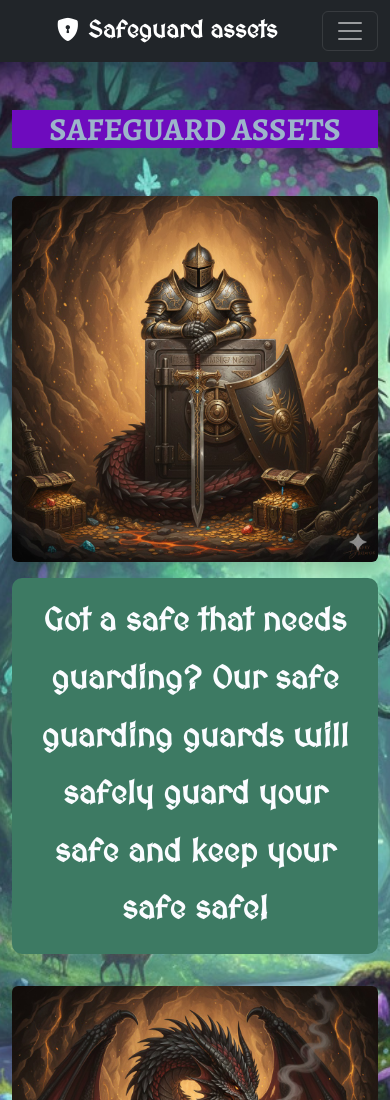
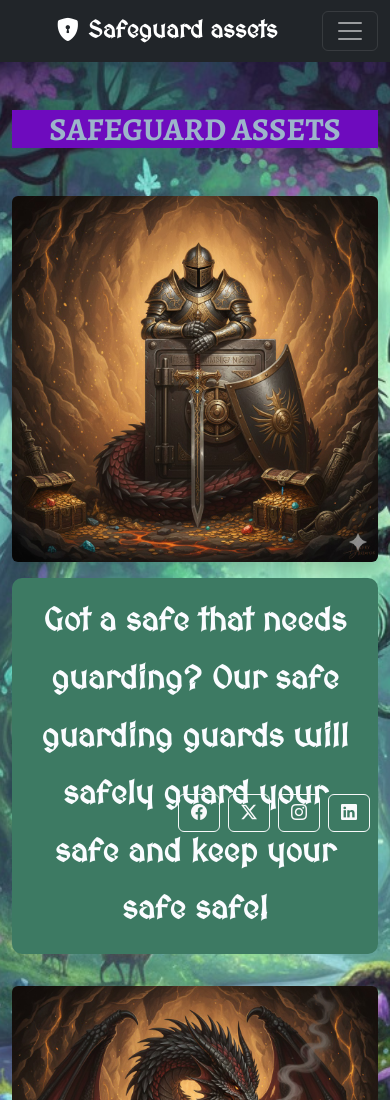
Before and after one commit to rikity432/safeguarding, a plain HTML site: page index.html in a window 390 px wide. Shown: the top 1100 px of the page. Drawn offline with nearby package versions, Linux system fonts and the light colour scheme.

```diff
--- a/assets/styles/styles.css
+++ b/assets/styles/styles.css
@@ -150,6 +150,21 @@
     border-color: #0d6efd;
 }
 
+/* Fixed bottom-right social links */
+.social-fixed {
+    position: fixed;
+    bottom: 20px;
+    right: 20px;
+    z-index: 1030; /* above content, below modal */
+}
+
+@media (max-width: 576px) {
+    .social-fixed {
+        bottom: 12px;
+        right: 12px;
+    }
+}
+
 /* Image Hover Effects */
 .img-fluid {
     transition: transform 0.3s ease;
--- a/index.html
+++ b/index.html
@@ -257,6 +257,14 @@
 
     <script src="https://cdn.jsdelivr.net/npm/bootstrap@5.3.2/dist/js/bootstrap.bundle.min.js"></script>
 
+    <!-- Floating social links fixed to bottom-right of the page -->
+    <div class="social-links social-fixed d-flex">
+        <a href="https://facebook.com" class="btn btn-outline-light me-2" target="_blank" aria-label="link to our facebook page"><i class="bi bi-facebook"></i></a>
+        <a href="https://twitter.com" class="btn btn-outline-light me-2" target="_blank" aria-label="link to our twitter page"><i class="bi bi-twitter-x"></i></a>
+        <a href="https://instagram.com" class="btn btn-outline-light me-2" target="_blank" aria-label="link to our instagram page"><i class="bi bi-instagram"></i></a>
+        <a href="https://linkedin.com" class="btn btn-outline-light me-2" target="_blank" aria-label="link to our linkedin page"><i class="bi bi-linkedin"></i></a>
+    </div>
+
     <script>
     const formContainer = document.getElementById('form-container');
     const successMessage = document.getElementById('success-message');
```
